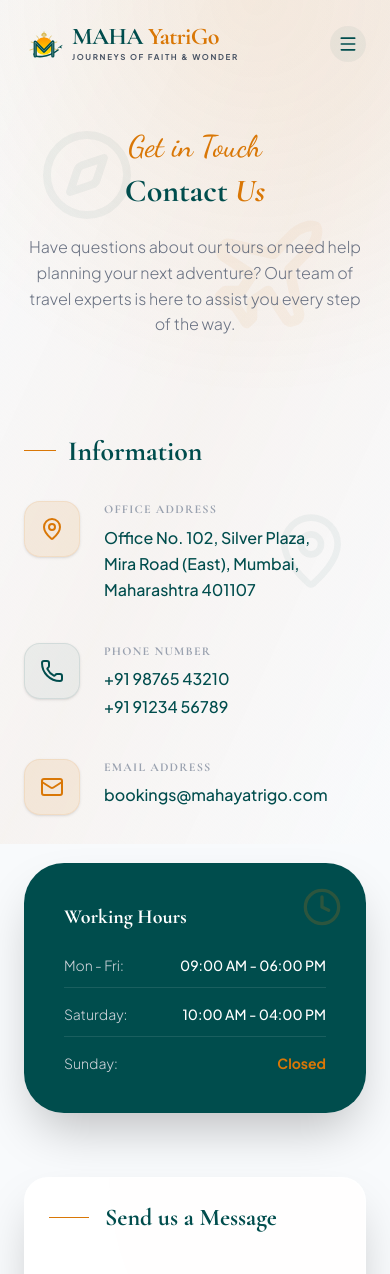
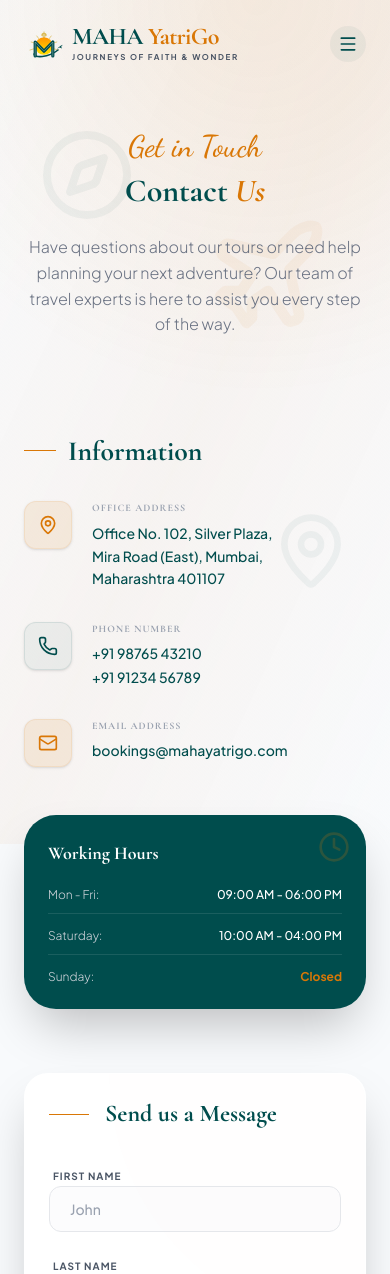
Before and after one commit to JohnMoss19/mahayatrigo, a React (Vite) app: page /contact in a window 390 px wide. Shown: the top 1274 px of the page. Built offline with nearby package versions, Linux system fonts and the light colour scheme.

Commit message:
fix(header): Improve scroll animation and responsiveness
Refine header's padding and background transition for smoother scrolling.
Adjust element sizing and spacing in the contact page for better visual harmony.

```diff
--- a/src/pages/Contact.tsx
+++ b/src/pages/Contact.tsx
@@ -70,14 +70,14 @@ export default function Contact() {
                     <span className="w-8 h-px bg-accent"></span> Information
                   </h3>
 
-                  <div className="space-y-10">
-                    <div className="flex items-start gap-6 group">
-                      <div className="flex-shrink-0 w-14 h-14 rounded-2xl bg-accent/10 flex items-center justify-center text-accent group-hover:bg-accent group-hover:text-white transition-all duration-500 border border-accent/10 shadow-sm">
-                        <MapPin size={24} />
+                  <div className="space-y-8">
+                    <div className="flex items-start gap-5 group">
+                      <div className="flex-shrink-0 w-12 h-12 rounded-xl bg-accent/10 flex items-center justify-center text-accent group-hover:bg-accent group-hover:text-white transition-all duration-500 border border-accent/10 shadow-sm">
+                        <MapPin size={20} />
                       </div>
                       <div>
-                        <h4 className="text-xs font-bold text-gray-400 uppercase tracking-widest mb-2">Office Address</h4>
-                        <p className="text-primary font-medium leading-relaxed">
+                        <h4 className="text-[10px] font-bold text-gray-400 uppercase tracking-widest mb-1.5">Office Address</h4>
+                        <p className="text-primary font-medium leading-relaxed text-sm">
                           Office No. 102, Silver Plaza,<br />
                           Mira Road (East), Mumbai,<br />
                           Maharashtra 401107
@@ -85,26 +85,26 @@ export default function Contact() {
                       </div>
                     </div>
 
-                    <div className="flex items-start gap-6 group">
-                      <div className="flex-shrink-0 w-14 h-14 rounded-2xl bg-primary/5 flex items-center justify-center text-primary group-hover:bg-primary group-hover:text-white transition-all duration-500 border border-primary/10 shadow-sm">
-                        <Phone size={24} />
+                    <div className="flex items-start gap-5 group">
+                      <div className="flex-shrink-0 w-12 h-12 rounded-xl bg-primary/5 flex items-center justify-center text-primary group-hover:bg-primary group-hover:text-white transition-all duration-500 border border-primary/10 shadow-sm">
+                        <Phone size={20} />
                       </div>
                       <div>
-                        <h4 className="text-xs font-bold text-gray-400 uppercase tracking-widest mb-2">Phone Number</h4>
-                        <div className="text-primary font-medium space-y-1">
+                        <h4 className="text-[10px] font-bold text-gray-400 uppercase tracking-widest mb-1.5">Phone Number</h4>
+                        <div className="text-primary font-medium space-y-1 text-sm">
                           <p className="hover:text-accent transition-colors cursor-pointer">+91 98765 43210</p>
                           <p className="hover:text-accent transition-colors cursor-pointer">+91 91234 56789</p>
                         </div>
                       </div>
                     </div>
 
-                    <div className="flex items-start gap-6 group">
-                      <div className="flex-shrink-0 w-14 h-14 rounded-2xl bg-accent/10 flex items-center justify-center text-accent group-hover:bg-accent group-hover:text-white transition-all duration-500 border border-accent/10 shadow-sm">
-                        <Mail size={24} />
+                    <div className="flex items-start gap-5 group">
+                      <div className="flex-shrink-0 w-12 h-12 rounded-xl bg-accent/10 flex items-center justify-center text-accent group-hover:bg-accent group-hover:text-white transition-all duration-500 border border-accent/10 shadow-sm">
+                        <Mail size={20} />
                       </div>
                       <div>
-                        <h4 className="text-xs font-bold text-gray-400 uppercase tracking-widest mb-2">Email Address</h4>
-                        <div className="text-primary font-medium space-y-1">
+                        <h4 className="text-[10px] font-bold text-gray-400 uppercase tracking-widest mb-1.5">Email Address</h4>
+                        <div className="text-primary font-medium space-y-1 text-sm">
                           <p className="hover:text-accent transition-colors cursor-pointer">bookings@mahayatrigo.com</p>
                         </div>
                       </div>
@@ -112,14 +112,14 @@ export default function Contact() {
                   </div>
                 </div>
 
-                <div className="p-10 rounded-[2.5rem] bg-primary text-white relative overflow-hidden group shadow-2xl">
-                  <div className="absolute top-0 right-0 p-6 opacity-20 group-hover:opacity-100 transition-opacity duration-700">
-                    <Clock size={40} className="text-accent" />
+                <div className="p-6 md:p-8 rounded-[2rem] bg-primary text-white relative overflow-hidden group shadow-2xl">
+                  <div className="absolute top-0 right-0 p-4 opacity-20 group-hover:opacity-100 transition-opacity duration-700">
+                    <Clock size={32} className="text-accent" />
                   </div>
-                  <h4 className="text-xl font-serif font-bold mb-6">Working Hours</h4>
-                  <ul className="space-y-4 text-sm font-light text-gray-300">
-                    <li className="flex justify-between items-center border-b border-white/10 pb-3"><span>Mon - Fri:</span> <span className="text-white font-medium">09:00 AM - 06:00 PM</span></li>
-                    <li className="flex justify-between items-center border-b border-white/10 pb-3"><span>Saturday:</span> <span className="text-white font-medium">10:00 AM - 04:00 PM</span></li>
+                  <h4 className="text-lg font-serif font-bold mb-5">Working Hours</h4>
+                  <ul className="space-y-3.5 text-xs md:text-sm font-light text-gray-300">
+                    <li className="flex justify-between items-center border-b border-white/10 pb-2.5"><span>Mon - Fri:</span> <span className="text-white font-medium">09:00 AM - 06:00 PM</span></li>
+                    <li className="flex justify-between items-center border-b border-white/10 pb-2.5"><span>Saturday:</span> <span className="text-white font-medium">10:00 AM - 04:00 PM</span></li>
                     <li className="flex justify-between items-center"><span>Sunday:</span> <span className="text-accent font-bold">Closed</span></li>
                   </ul>
                 </div>
```
Also changed, not shown: src/components/Header.tsx (+24 -20 lines).
